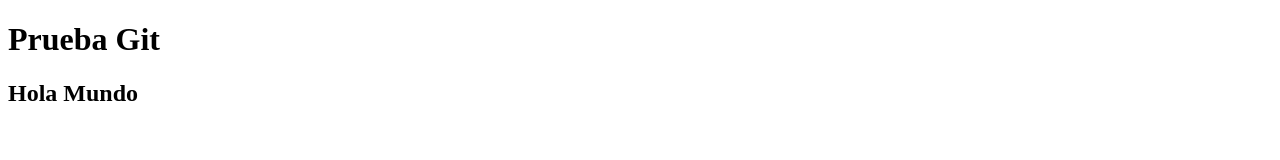
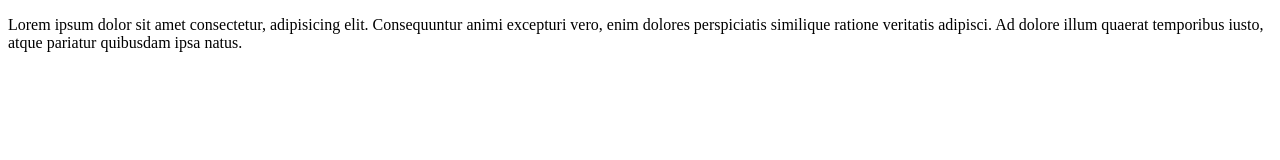
Before and after one commit to Semyasa/Prueba, a plain HTML site: page index.html in a window 1280 px wide. Drawn offline with Linux system fonts and the light colour scheme.

Commit message:
cambios en el index.html

```diff
--- a/index.html
+++ b/index.html
@@ -7,7 +7,6 @@
     <title>Mi Primer Ejemplo</title>
 </head>
 <body>
-    <h1>Prueba Git</h1>
-    <h2>Hola Mundo</h2>
+<p>Lorem ipsum dolor sit amet consectetur, adipisicing elit. Consequuntur animi excepturi vero, enim dolores perspiciatis similique ratione veritatis adipisci. Ad dolore illum quaerat temporibus iusto, atque pariatur quibusdam ipsa natus.</p>
 </body>
 </html>
```
